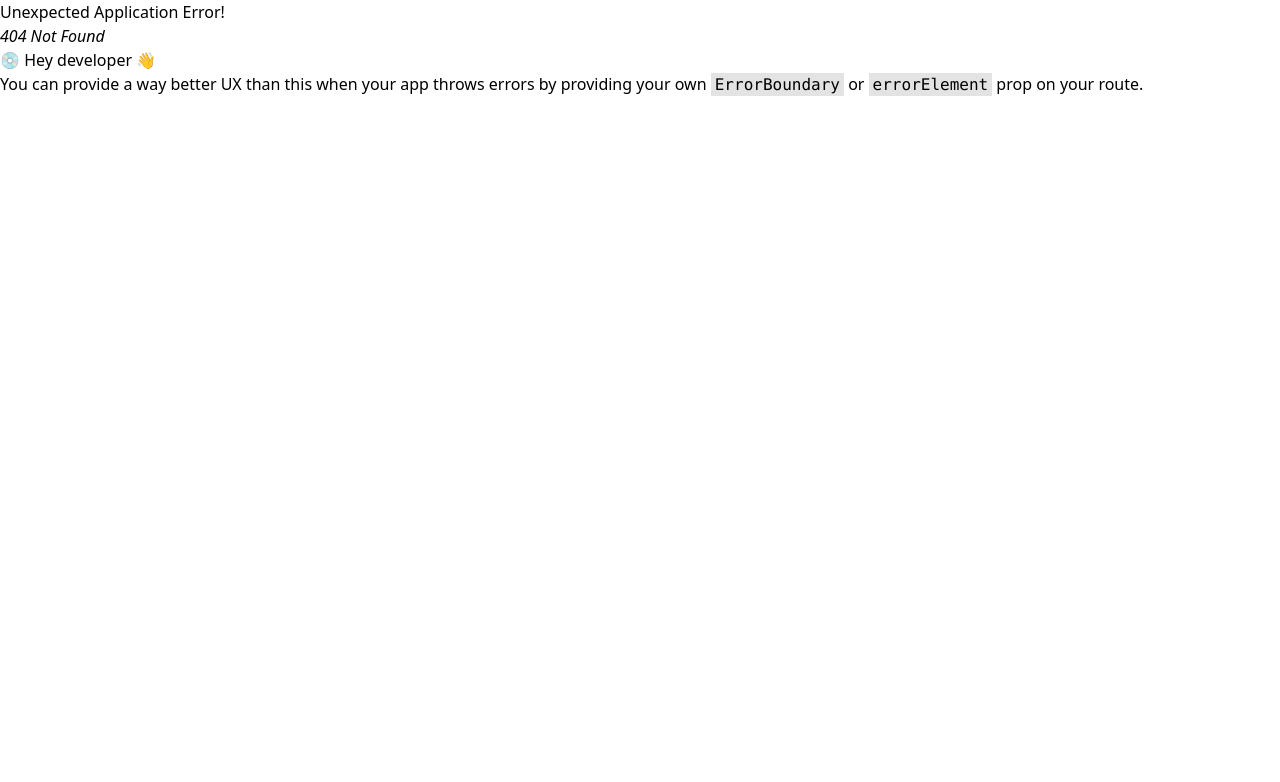
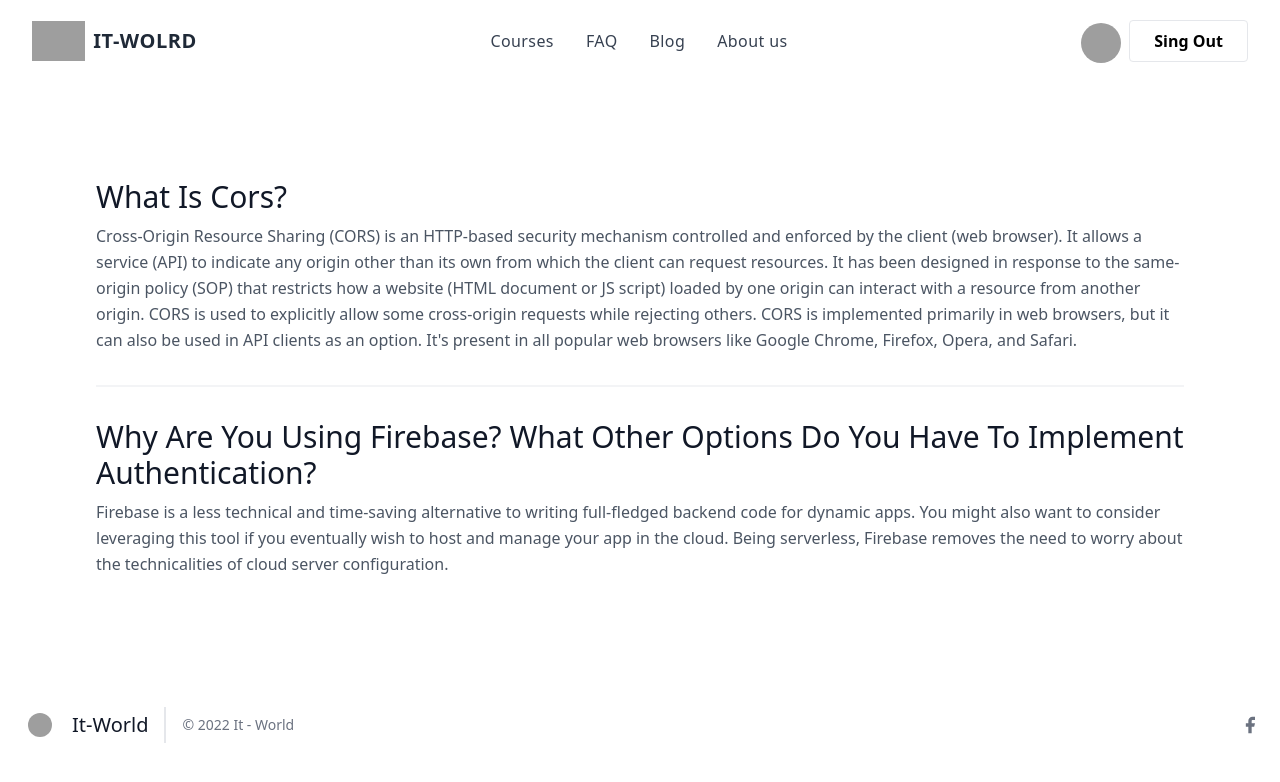
Before and after one commit to CrisTain333/edu-elevate-client-repo, a React (Create React App) app: page /blog in a window 1280 px wide. Before the commit this address had no page. Shown: the top 782 px of the page. Built offline with nearby package versions, Linux system fonts and the light colour scheme; grey boxes are pictures that could not be loaded.

Commit message:
faq page and blog page added

```diff
--- /dev/null
+++ b/src/Page/Blog/Blog.jsx
@@ -0,0 +1,53 @@
+import React from "react";
+
+const Blog = () => {
+  return (
+    <div>
+      <section className="text-gray-600 body-font overflow-hidden">
+        <div className="container px-24 py-24 mx-auto">
+          <div className="-my-8 divide-y-2 divide-gray-100">
+            <div className="py-8 flex flex-wrap md:flex-nowrap">
+              <div className="md:flex-grow">
+                <h2 className="text-3xl font-medium text-gray-900 title-font mb-2">
+                  What Is Cors?
+                </h2>
+                <p className="leading-relaxed">
+                  Cross-Origin Resource Sharing (CORS) is an HTTP-based security
+                  mechanism controlled and enforced by the client (web browser).
+                  It allows a service (API) to indicate any origin other than
+                  its own from which the client can request resources. It has
+                  been designed in response to the same-origin policy (SOP) that
+                  restricts how a website (HTML document or JS script) loaded by
+                  one origin can interact with a resource from another origin.
+                  CORS is used to explicitly allow some cross-origin requests
+                  while rejecting others. CORS is implemented primarily in web
+                  browsers, but it can also be used in API clients as an option.
+                  It's present in all popular web browsers like Google Chrome,
+                  Firefox, Opera, and Safari.
+                </p>
+              </div>
+            </div>
+            <div className="py-8 flex flex-wrap md:flex-nowrap">
+              <div className="md:flex-grow">
+                <h2 className="text-3xl font-medium text-gray-900 title-font mb-2">
+                  Why Are You Using Firebase? What Other Options Do You Have To
+                  Implement Authentication?
+                </h2>
+                <p className="leading-relaxed">
+                  Firebase is a less technical and time-saving alternative to
+                  writing full-fledged backend code for dynamic apps. You might
+                  also want to consider leveraging this tool if you eventually
+                  wish to host and manage your app in the cloud. Being
+                  serverless, Firebase removes the need to worry about the
+                  technicalities of cloud server configuration.
+                </p>
+              </div>
+            </div>
+          </div>
+        </div>
+      </section>
+    </div>
+  );
+};
+
+export default Blog;
--- /dev/null
+++ b/src/Page/FAQ/Faq.jsx
@@ -0,0 +1,35 @@
+import React from 'react'
+
+const Faq = () => {
+  return (
+    <div>
+    <section className="dark:bg-gray-800 dark:text-gray-100">
+	<div className="container flex flex-col justify-center p-4 mx-auto md:p-8">
+		<p className="p-2 text-sm font-medium tracking-wider text-center uppercase">How it works</p>
+		<h2 className="mb-12 text-4xl font-bold leading-none text-center sm:text-5xl">Frequently Asked Questions</h2>
+		<div className="grid gap-10 md:gap-8 sm:p-3 md:grid-cols-2 lg:px-12 xl:px-32">
+			<div>
+				<h3 className="font-semibold">Lorem ipsum dolor sit amet.</h3>
+				<p className="mt-1 dark:text-gray-400">Lorem ipsum dolor, sit amet consectetur adipisicing elit. Ratione, fugit? Aspernatur, ullam enim, odit eaque quia rerum ipsum voluptatem consequatur ratione, doloremque debitis? Fuga labore omnis minima, quisquam delectus culpa!</p>
+			</div>
+			<div>
+				<h3 className="font-semibold">Lorem ipsum dolor sit amet.</h3>
+				<p className="mt-1 dark:text-gray-400">Lorem ipsum dolor, sit amet consectetur adipisicing elit. Ratione, fugit? Aspernatur, ullam enim, odit eaque quia rerum ipsum voluptatem consequatur ratione, doloremque debitis? Fuga labore omnis minima, quisquam delectus culpa!</p>
+			</div>
+			<div>
+				<h3 className="font-semibold">Lorem ipsum dolor sit amet.</h3>
+				<p className="mt-1 dark:text-gray-400">Lorem ipsum dolor, sit amet consectetur adipisicing elit. Ratione, fugit? Aspernatur, ullam enim, odit eaque quia rerum ipsum voluptatem consequatur ratione, doloremque debitis? Fuga labore omnis minima, quisquam delectus culpa!</p>
+			</div>
+			<div>
+				<h3 className="font-semibold">Lorem ipsum dolor sit amet.</h3>
+				<p className="mt-1 dark:text-gray-400">Lorem ipsum dolor, sit amet consectetur adipisicing elit. Ratione, fugit? Aspernatur, ullam enim, odit eaque quia rerum ipsum voluptatem consequatur ratione, doloremque debitis? Fuga labore omnis minima, quisquam delectus culpa!</p>
+			</div>
+		</div>
+	</div>
+</section>
+
+    </div>
+  )
+}
+
+export default Faq
--- a/src/Shared/Header/Header.jsx
+++ b/src/Shared/Header/Header.jsx
@@ -37,24 +37,24 @@ const Header = () => {
             </Link>
           </li>
           <li>
-            <a
-              href="/"
+            <Link
+              to="/faq"
               aria-label="Our product"
               title="Our product"
               className="font-medium tracking-wide text-gray-700 transition-colors duration-200 hover:text-deep-purple-accent-400"
             >
-              Features
-            </a>
+              FAQ
+            </Link>
           </li>
           <li>
-            <a
-              href="/"
+            <Link
+              to="/blog"
               aria-label="Product pricing"
               title="Product pricing"
               className="font-medium tracking-wide text-gray-700 transition-colors duration-200 hover:text-deep-purple-accent-400"
             >
-              Pricing
-            </a>
+              Blog
+            </Link>
           </li>
           <li>
             <a
```
Also changed, not shown: src/Router/Router.js (+12 -0 lines).
